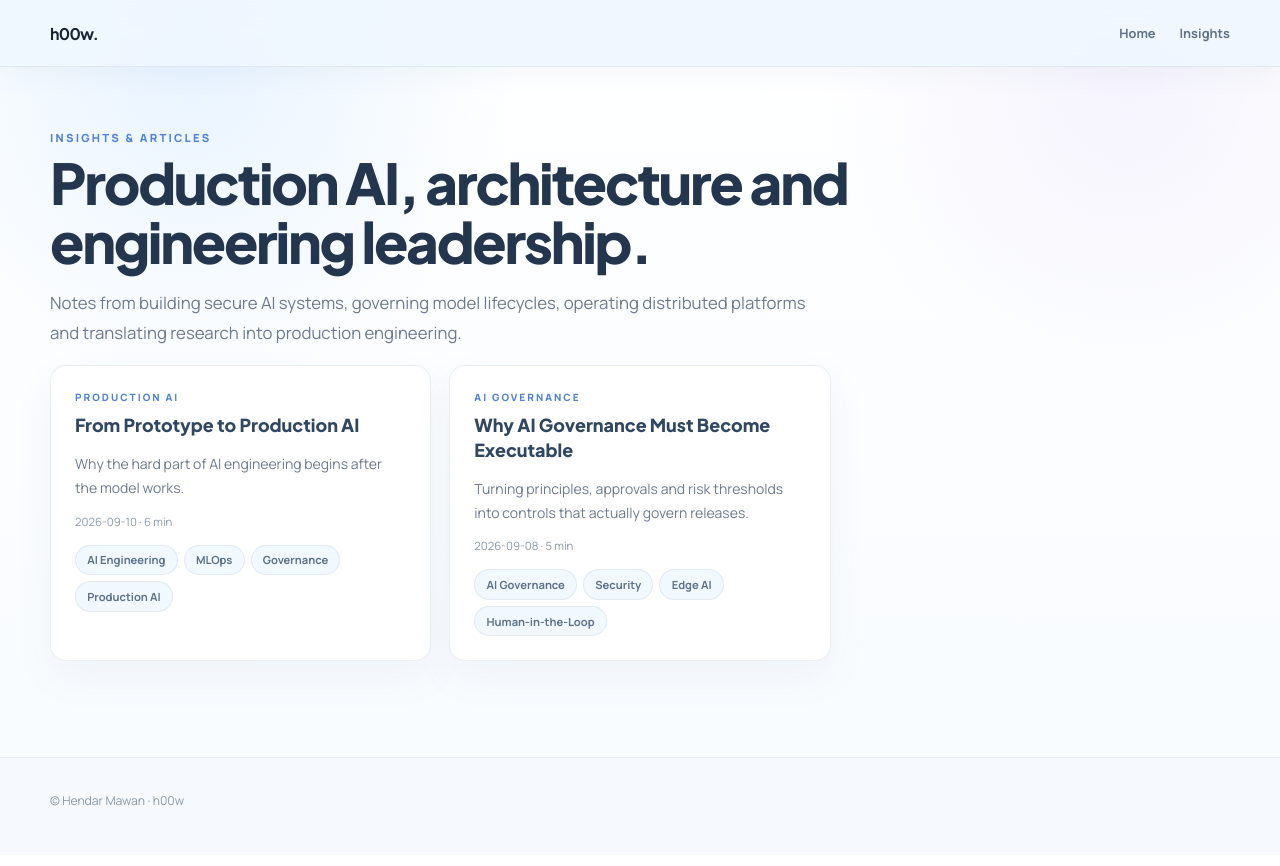
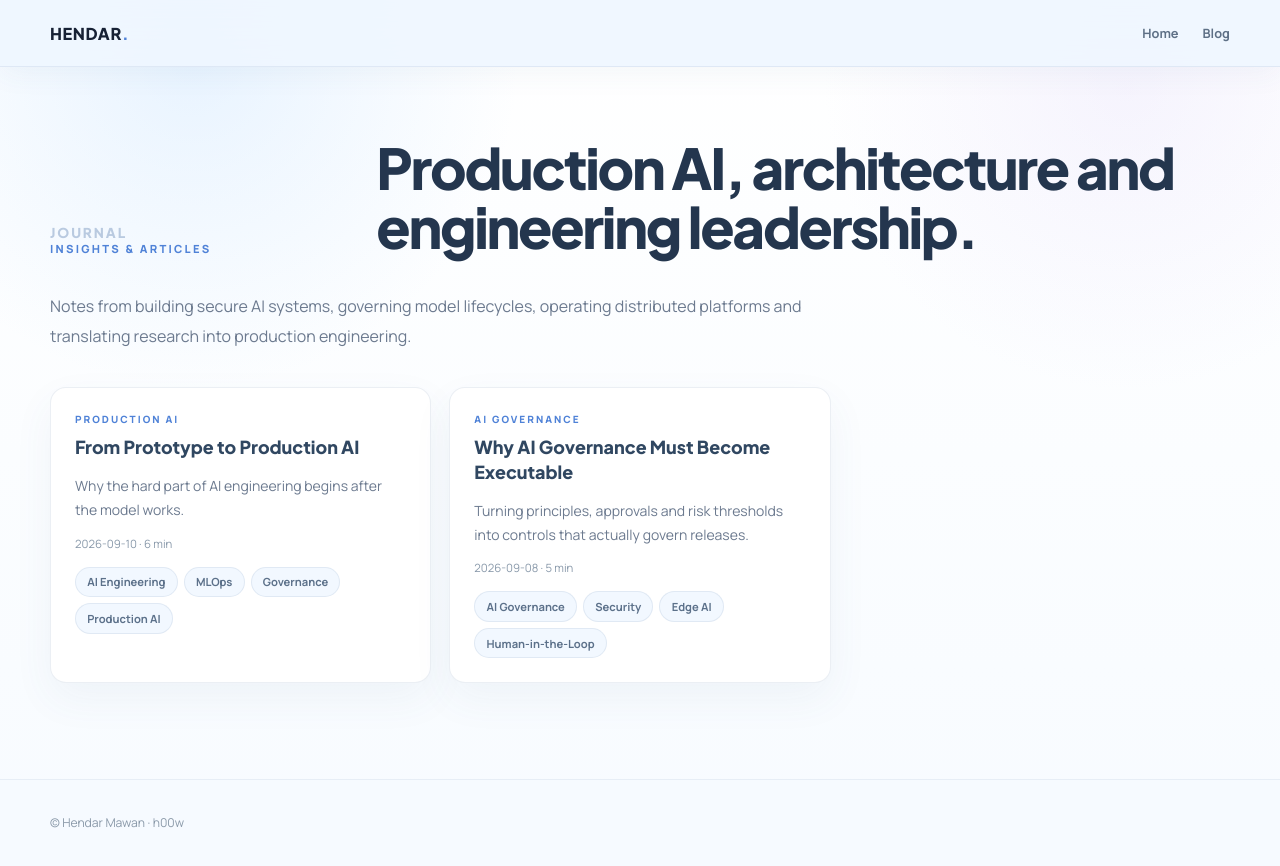
Before and after one commit to h00w/h00w.github.io, a Next.js app: page /blog in a window 1280 px wide. Shown: the top 866 px of the page. Built offline with nearby package versions, Linux system fonts and the light colour scheme.

Commit message:
Align blog page with light portfolio visual system

```diff
--- a/app/blog/page.tsx
+++ b/app/blog/page.tsx
@@ -6,13 +6,15 @@ export const metadata = { title: "Insights | Hendar Mawan" };
 export default function BlogPage() {
   const posts = getAllPosts();
   return <>
-    <header className="nav"><div className="shell nav-inner"><Link href="/" className="display" style={{fontWeight:700}}>h00w<span style={{color:"var(--cyan)"}}>.</span></Link><nav className="nav-links"><Link href="/">Home</Link><Link href="/blog/">Insights</Link></nav></div></header>
+    <header className="nav"><div className="shell nav-inner"><Link href="/" className="brand">HENDAR<span>.</span></Link><nav className="nav-links"><Link href="/">Home</Link><Link href="/blog/">Blog</Link></nav></div></header>
     <main className="shell section" style={{paddingTop:130,minHeight:"90vh"}}>
-      <div className="kicker">Insights & Articles</div>
-      <h1 className="display section-title">Production AI, architecture and engineering leadership.</h1>
-      <p className="muted" style={{maxWidth:760,lineHeight:1.8,fontSize:"1.05rem"}}>Notes from building secure AI systems, governing model lifecycles, operating distributed platforms and translating research into production engineering.</p>
-      <div className="blog-grid">
-        {posts.map(post => <Link key={post.slug} href={`/blog/${post.slug}/`} className="glass blog-card">
+      <div className="section-heading">
+        <div><div className="section-index">JOURNAL</div><div className="kicker">Insights & Articles</div></div>
+        <h1 className="section-title">Production AI, architecture and engineering leadership.</h1>
+      </div>
+      <p className="muted" style={{maxWidth:760,lineHeight:1.85,fontSize:"1rem"}}>Notes from building secure AI systems, governing model lifecycles, operating distributed platforms and translating research into production engineering.</p>
+      <div className="blog-grid" style={{marginTop:36}}>
+        {posts.map(post => <Link key={post.slug} href={`/blog/${post.slug}/`} className="blog-card">
           <div className="kicker" style={{fontSize:10}}>{post.category}</div>
           <h3>{post.title}</h3>
           <p className="muted" style={{fontSize:14,lineHeight:1.7}}>{post.description}</p>
```
